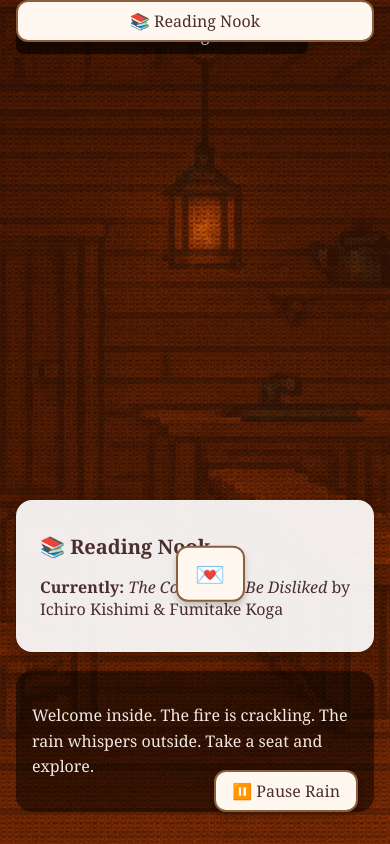
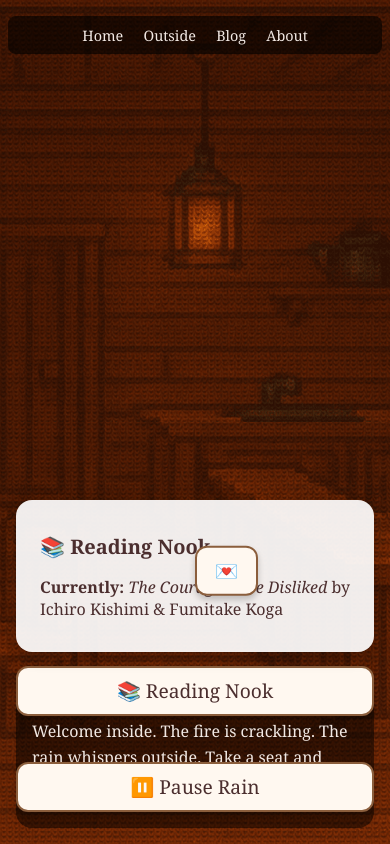
Before and after one commit to akilialey/caughtintherain, a plain HTML site: page inside.html in a window 390 px wide. Both pictures are taken after a click on the button "📚 Reading Nook". Drawn offline with Linux system fonts and the light colour scheme.

Commit message:
more responsive site

```diff
--- a/inside.html
+++ b/inside.html
@@ -2,6 +2,7 @@
 <html lang="en">
 <head>
   <meta charset="UTF-8" />
+  <meta name="viewport" content="width=device-width, initial-scale=1.0" />
   <title>Inside | Rain Inn</title>
   <style>
     body {
@@ -10,15 +11,18 @@
       background-size: cover;
       font-family: 'Georgia', serif;
       color: #f2e9e4;
+      position: relative;
+      min-height: 100vh;
     }
 
     .nav {
-      position: absolute;
+      position: fixed;
       top: 1rem;
       left: 1rem;
       background: rgba(0, 0, 0, 0.6);
       padding: 0.5rem 1rem;
       border-radius: 0.5rem;
+      z-index: 1000;
     }
 
     .nav a {
@@ -29,7 +33,7 @@
     }
 
     .welcome {
-      position: absolute;
+      position: fixed;
       bottom: 2rem;
       left: 2rem;
       background: rgba(0, 0, 0, 0.5);
@@ -39,23 +43,27 @@
       line-height: 1.6;
     }
 
-    /* 📬 You've Got Mail Button */
-    .mail-button {
-      position: absolute;
-      top: 380px;
-      left: 235px;
+    .mail-button,
+    .reading-toggle,
+    .rain-toggle {
+      position: fixed;
       background: #fff8f0;
       border: 2px solid #8b5e3c;
       border-radius: 12px;
       padding: 0.6rem 1.1rem;
-      font-size: 1.5rem;
+      font-size: 1.2rem;
       color: #4b2e2e;
       cursor: pointer;
       font-family: 'Georgia', serif;
       box-shadow: 0 4px 6px rgba(0,0,0,0.2);
       transition: background 0.3s, transform 0.2s;
+      z-index: 999;
+    }
+
+    .mail-button {
+      top: 380px;
+      left: 235px;
       animation: floaty 3s ease-in-out infinite;
-      z-index: 999;
     }
 
     .mail-button:hover {
@@ -63,10 +71,9 @@
       transform: translateY(-3px);
     }
 
-    /* ✨ Modal Base */
     .modal {
       display: none;
-      position: absolute;
+      position: fixed;
       top: 460px;
       left: 140px;
       width: 420px;
@@ -80,7 +87,6 @@
       overflow: auto;
     }
 
-    /* 💌 Log Modal Specific */
     .log-content {
       padding: 1rem;
       font-family: 'Georgia', serif;
@@ -106,37 +112,24 @@
     }
 
     .log-content li::before {
-      content: "🪵      ";
+      content: "🪵 ";
       position: absolute;
       left: 0;
     }
 
-    .modal iframe {
-      width: 100%;
-      height: 100%;
-      border: none;
+    .reading-toggle {
+      bottom: 8rem;
+      right: 2rem;
     }
 
-    /* 📚 Reading Nook Styles */
-    .reading-toggle {
-      position: absolute;
-      bottom: 8rem;
+    .rain-toggle {
+      bottom: 2rem;
       right: 2rem;
-      background: #fff8f0;
-      border: 2px solid #8b5e3c;
-      border-radius: 12px;
-      padding: 0.5rem 1rem;
-      font-size: 1rem;
-      color: #4b2e2e;
-      cursor: pointer;
-      font-family: 'Georgia', serif;
-      box-shadow: 0 4px 6px rgba(0, 0, 0, 0.2);
-      z-index: 999;
     }
 
     .reading-nook {
       display: none;
-      position: absolute;
+      position: fixed;
       bottom: 14rem;
       right: 2rem;
       background-color: rgba(255, 255, 255, 0.92);
@@ -146,6 +139,7 @@
       max-width: 280px;
       font-family: 'Georgia', serif;
       box-shadow: 0 6px 15px rgba(0, 0, 0, 0.2);
+      z-index: 999;
     }
 
     .reading-nook h2 {
@@ -172,53 +166,55 @@
       .modal {
         width: 90%;
         height: 60%;
-        top: 45%;
+        top: 20%;
         left: 5%;
       }
 
       .mail-button {
         top: 65%;
-        left: 45%;
+        left: 50%;
+        transform: translateX(-50%);
       }
 
-      .reading-toggle, .reading-nook {
+      .reading-toggle,
+      .rain-toggle {
         right: 1rem;
         left: 1rem;
-        bottom: unset;
+        width: calc(100% - 2rem);
       }
 
       .reading-nook {
+        right: 1rem;
+        left: 1rem;
         bottom: 12rem;
-        max-width: 90%;
+        max-width: none;
       }
 
       .welcome {
         max-width: 90%;
         left: 1rem;
         right: 1rem;
+        bottom: 1rem;
+      }
+
+      .nav {
+        left: 0.5rem;
+        right: 0.5rem;
+        text-align: center;
+        padding: 0.5rem;
+      }
+
+      .nav a {
+        display: inline-block;
+        margin: 0 0.5rem;
+        font-size: 0.9rem;
       }
     }
-
-    .rain-toggle {
-  position: absolute;
-  bottom: 2rem;
-  right: 2rem;
-  background: #fff8f0;
-  border: 2px solid #8b5e3c;
-  border-radius: 12px;
-  padding: 0.5rem 1rem;
-  font-size: 1rem;
-  color: #4b2e2e;
-  cursor: pointer;
-  font-family: 'Georgia', serif;
-  box-shadow: 0 4px 6px rgba(0, 0, 0, 0.2);
-  z-index: 999;
-}
   </style>
 </head>
 <body>
 
-    <!-- 🔊 Background Audio -->
+  <!-- 🔊 Background Audio -->
   <audio autoplay loop>
     <source src="audio/rain-inside.mp3" type="audio/mpeg" />
     Your browser does not support the audio element.
@@ -274,8 +270,9 @@
     }
   </script>
 
+  <!-- 🔊 Rain Toggle -->
   <audio id="rainAudio" autoplay loop>
-    <source src="audio/raintinroof.mp3" type="audio/mpeg">
+    <source src="audio/raintinroof.mp3" type="audio/mpeg" />
     Your browser does not support the audio element.
   </audio>
 
```
Also changed, not shown: index.html (+35 -21 lines), outside.html (+45 -10 lines).
